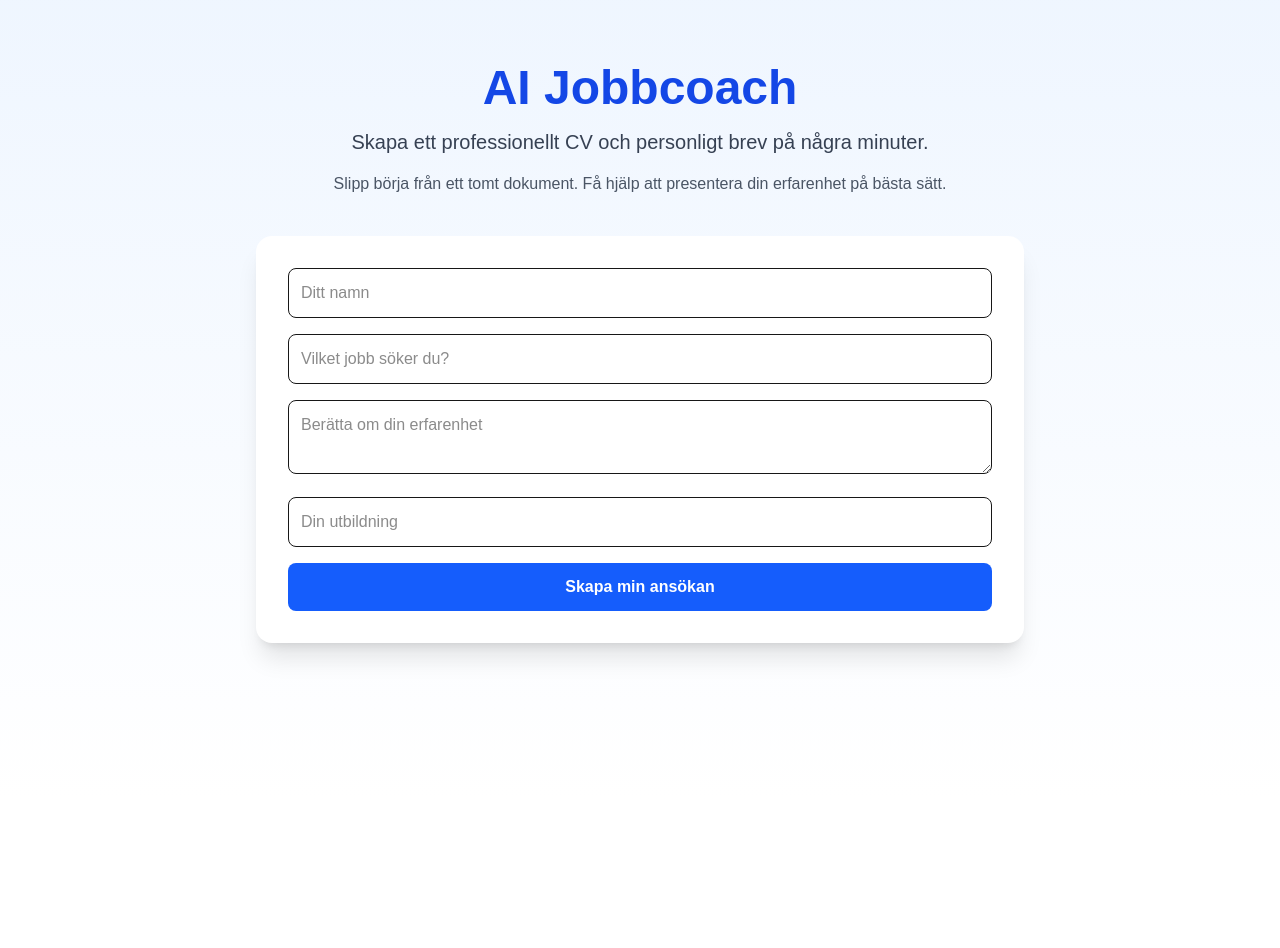
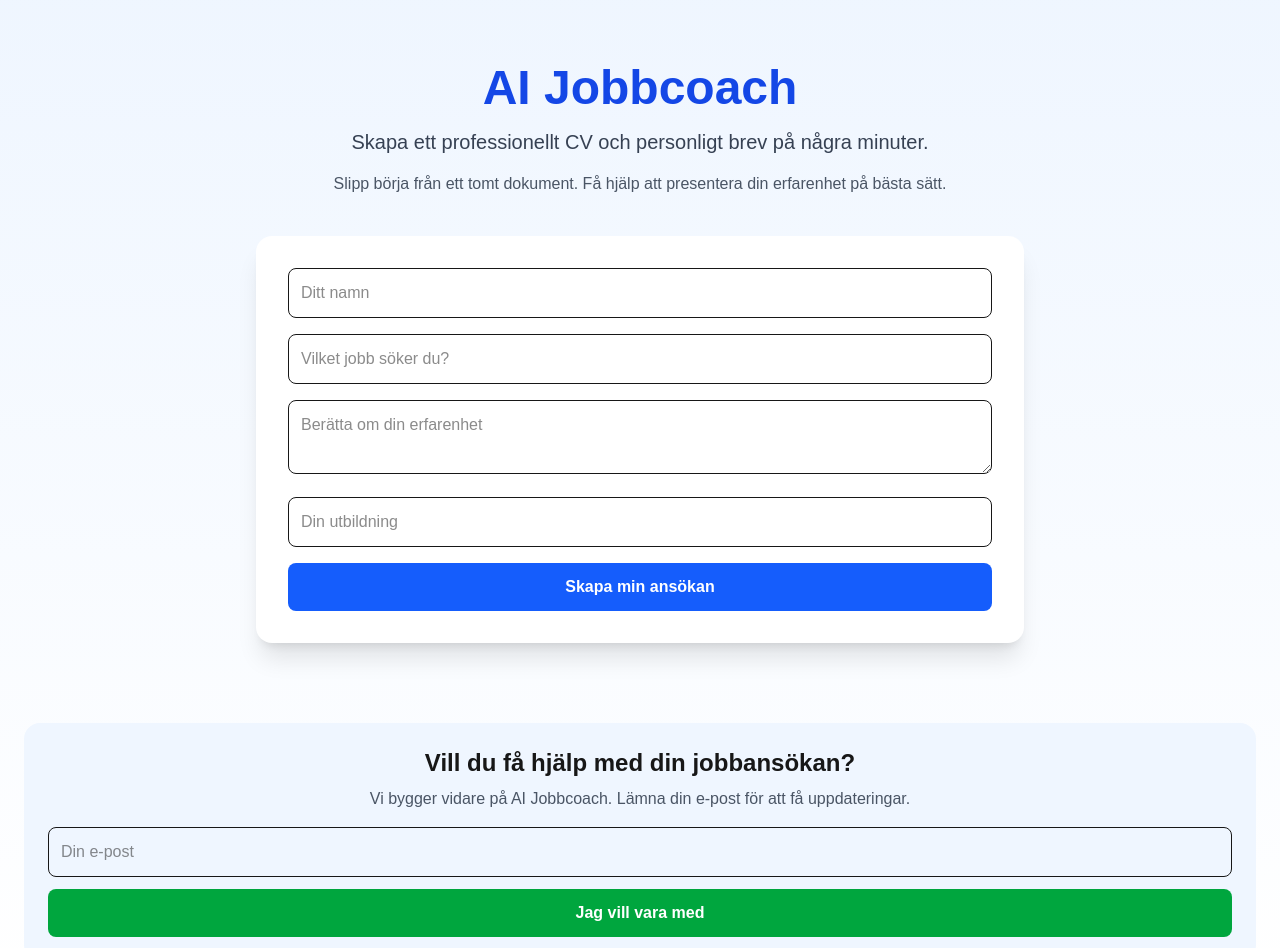
Before and after one commit to ky9fzffj77-art/jobbcoach-ai, a Next.js app: page / in a window 1280 px wide. Shown: the top 948 px of the page. Before the commit the page ends 800 px from the top, so only its background shows below. Built offline with nearby package versions, Linux system fonts and the light colour scheme.

Commit message:
Lade till kontaktsektion

```diff
--- a/app/page.tsx
+++ b/app/page.tsx
@@ -114,7 +114,26 @@ ${utbildning}
         )}
 
       </div>
+<div className="mt-10 bg-blue-50 rounded-2xl p-6 text-center">
+  <h2 className="text-2xl font-bold mb-2">
+    Vill du få hjälp med din jobbansökan?
+  </h2>
 
+  <p className="text-gray-600 mb-4">
+    Vi bygger vidare på AI Jobbcoach. Lämna din e-post för att få uppdateringar.
+  </p>
+
+  <input
+    className="w-full border p-3 rounded-lg mb-3"
+    placeholder="Din e-post"
+  />
+
+  <button
+    className="w-full bg-green-600 text-white p-3 rounded-lg font-bold"
+  >
+    Jag vill vara med
+  </button>
+</div>
     </main>
   );
 }
```
